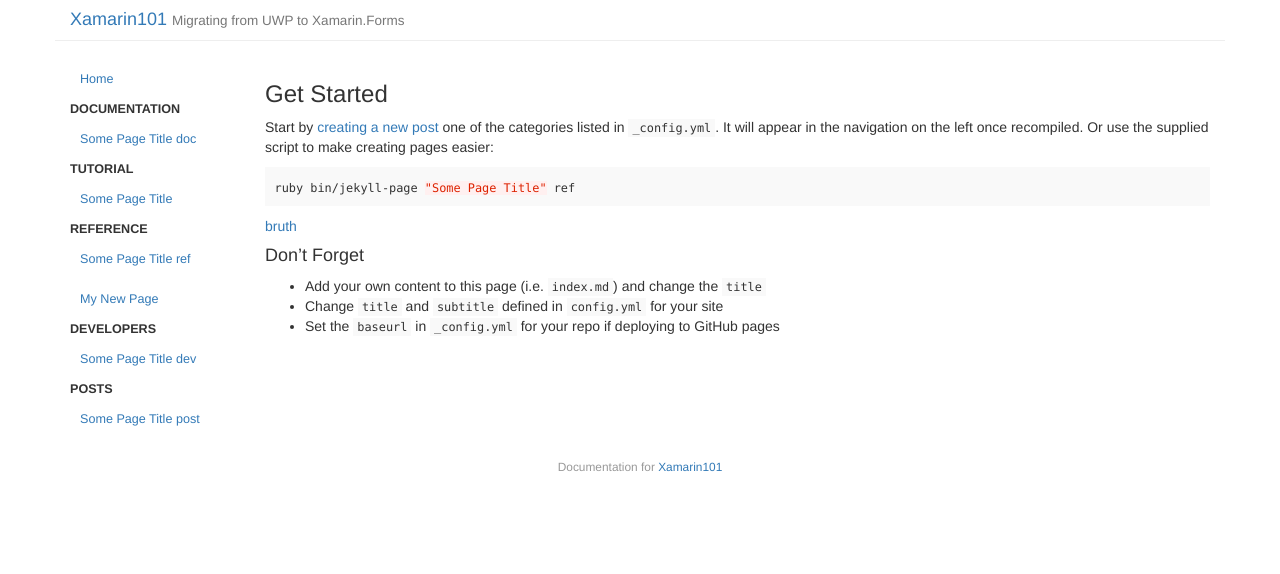
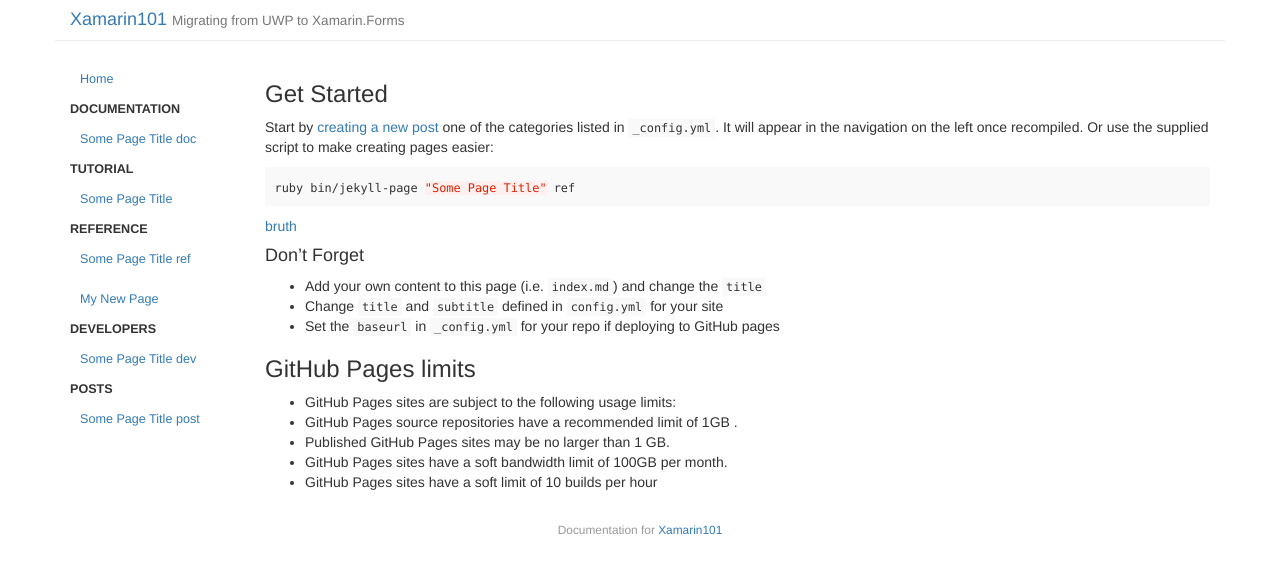
Before and after one commit to djaus2/djaus2.github.io, a Jekyll site: the page built from howto.md, in a window 1280 px wide. Shown: the top 574 px of the page. Built offline with Jekyll 4.4.1, drawn with Linux system fonts in a browser that asks for light colours.

Commit message:
Initial commit

```diff
--- a/howto.md
+++ b/howto.md
@@ -18,3 +18,10 @@ ruby bin/jekyll-page "Some Page Title" ref
 - Add your own content to this page (i.e. `index.md`) and change the `title`
 - Change `title` and `subtitle` defined in `config.yml` for your site
 - Set the `baseurl` in `_config.yml` for your repo if deploying to GitHub pages
+
+### GitHub Pages limits
+- GitHub Pages sites are subject to the following usage limits:
+- GitHub Pages source repositories have a recommended limit of 1GB .
+- Published GitHub Pages sites may be no larger than 1 GB.
+- GitHub Pages sites have a soft bandwidth limit of 100GB per month.
+- GitHub Pages sites have a soft limit of 10 builds per hour
```
